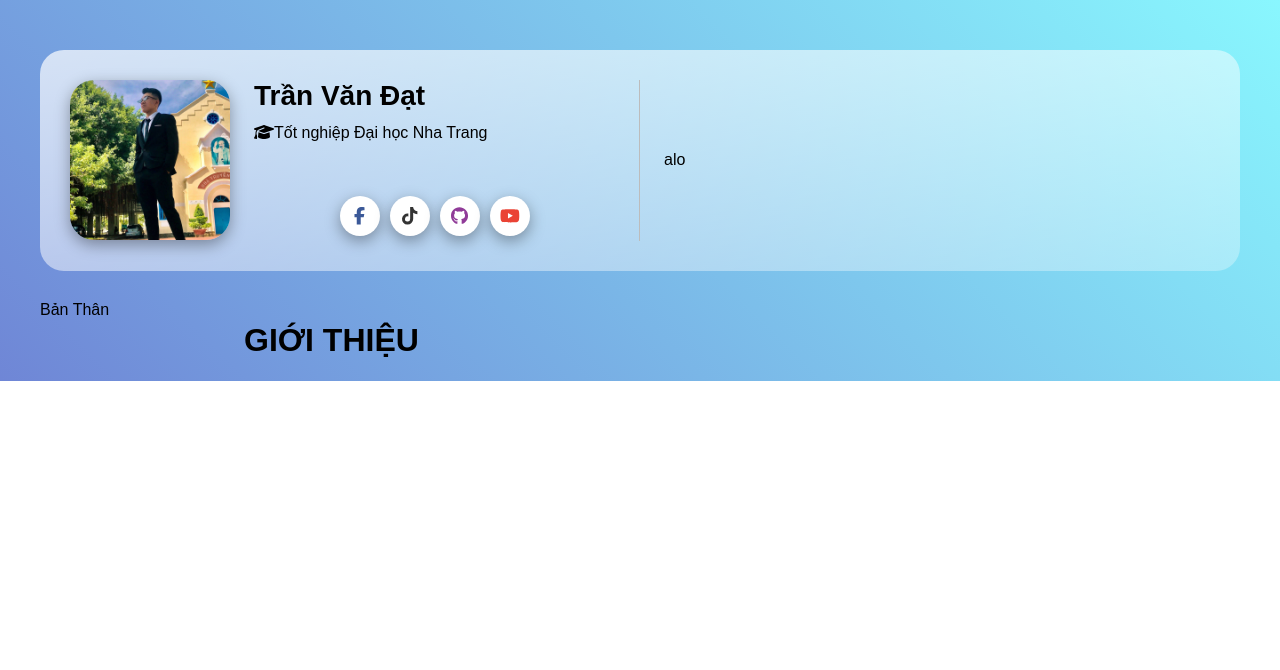
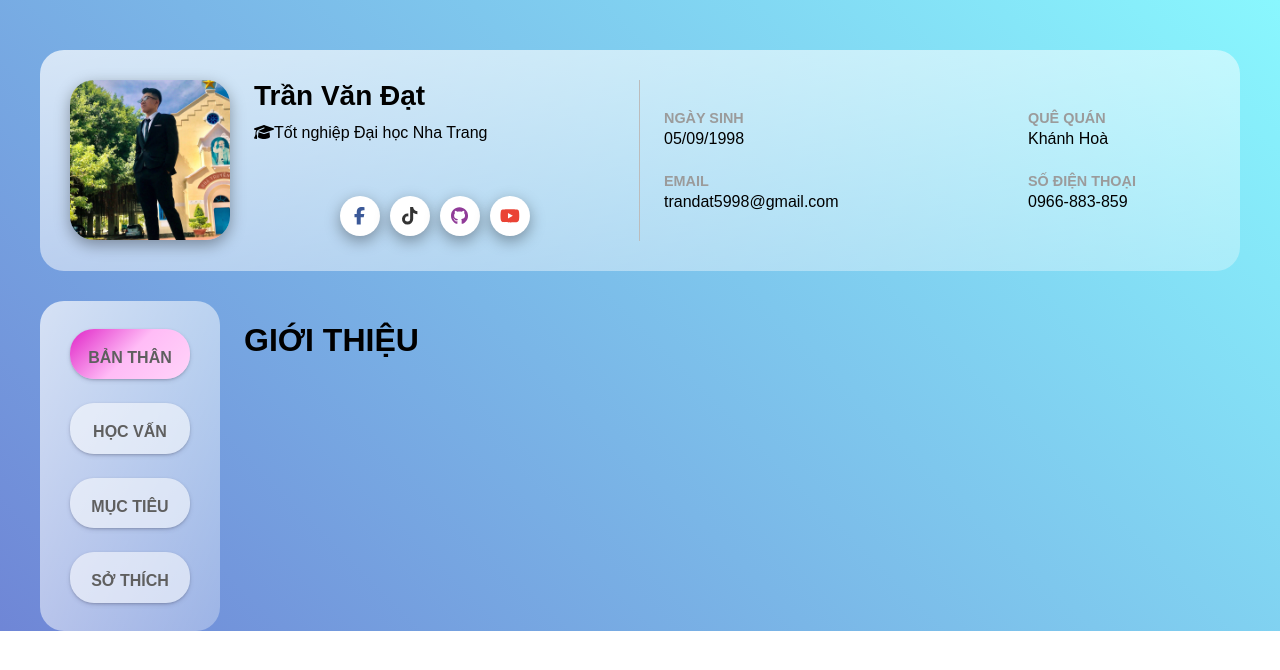
Before and after one commit to vandat598/profile, a React (Create React App) app: page / in a window 1280 px wide. Shown: the top 670 px of the page. Built offline with nearby package versions, Linux system fonts and the light colour scheme.

Commit message:
complete header info

```diff
--- a/src/component/GlobalStyles/GlobalStyles.scss
+++ b/src/component/GlobalStyles/GlobalStyles.scss
@@ -7,7 +7,7 @@
 }
 
 :root {
-    --content-radius: 24px;
+    --contain-radius: 24px;
 }
 
 body {
--- a/src/component/InfoHeader/InfoHeader.module.scss
+++ b/src/component/InfoHeader/InfoHeader.module.scss
@@ -1,9 +1,11 @@
+@import '../GlobalStyles/grid-library.scss';
+
 .info-header {
     display: flex;
     height: 221px;
     background: linear-gradient(to right bottom, rgba(255, 255, 255, 0.7), rgba(255, 255, 255, 0.3));
     padding: 30px;
-    border-radius: var(--content-radius);
+    border-radius: var(--contain-radius);
 
     .info-header_left {
         display: flex;
@@ -13,7 +15,7 @@
         .avatar {
             height: 160px;
             width: 160px;
-            border-radius: var(--content-radius);
+            border-radius: var(--contain-radius);
             box-shadow: rgb(0 0 0 / 35%) 0px 5px 15px;
         }
 
@@ -33,11 +35,11 @@
                 padding-top: 8px;
             }
 
-            .contact {
+            .Social-network {
                 margin-top: 45px;
                 text-align: center;
 
-                .contact-icon {
+                .SN-icon {
                     position: relative;
                     width: 40px;
                     height: 40px;
@@ -114,5 +116,17 @@
         display: flex;
         flex-direction: column;
         justify-content: center;
+
+        .contact {
+            margin: 12px 0;
+
+            .title {
+                font-weight: bold;
+                color: rgb(155, 155, 155);
+                text-transform: uppercase;
+                font-size: 0.9em;
+                padding-bottom: 4px;
+            }
+        }
     }
 }
--- a/src/component/InfoHeader/index.js
+++ b/src/component/InfoHeader/index.js
@@ -17,21 +17,21 @@ function InfoHeader() {
                         <FontAwesomeIcon icon={faGraduationCap} />
                         Tốt nghiệp Đại học Nha Trang
                     </div>
-                    <div className={cx('contact')}>
+                    <div className={cx('Social-network')}>
                         <a href="https://www.facebook.com/TVD598/" target="_blank" rel="noreferrer">
-                            <div className={cx('contact-icon')} style={{ '--bgColor': '#3B5998' }}>
+                            <div className={cx('SN-icon')} style={{ '--bgColor': '#3B5998' }}>
                                 <FontAwesomeIcon icon={faFacebookF} />
                                 <div className={cx('icon_popup')}>Facebook</div>
                             </div>
                         </a>
                         <a href="https://www.tiktok.com/@thewine99" target="_blank" rel="noreferrer">
-                            <div className={cx('contact-icon')} style={{ '--bgColor': '#333' }}>
+                            <div className={cx('SN-icon')} style={{ '--bgColor': '#333' }}>
                                 <FontAwesomeIcon icon={faTiktok} />
                                 <div className={cx('icon_popup')}>Tiktok</div>
                             </div>
                         </a>
                         <a href="https://github.com/vandat598?tab=repositories" target="_blank" rel="noreferrer">
-                            <div className={cx('contact-icon')} style={{ '--bgColor': '#903b98' }}>
+                            <div className={cx('SN-icon')} style={{ '--bgColor': '#903b98' }}>
                                 <FontAwesomeIcon icon={faGithub} />
                                 <div className={cx('icon_popup')}>Github</div>
                             </div>
@@ -41,7 +41,7 @@ function InfoHeader() {
                             target="_blank"
                             rel="noreferrer"
                         >
-                            <div className={cx('contact-icon')} style={{ '--bgColor': '#EA4335' }}>
+                            <div className={cx('SN-icon')} style={{ '--bgColor': '#EA4335' }}>
                                 <FontAwesomeIcon icon={faYoutube} />
                                 <div className={cx('icon_popup')}>Youtube</div>
                             </div>
@@ -49,7 +49,28 @@ function InfoHeader() {
                     </div>
                 </div>
             </div>
-            <div className={cx('info-header_right')}>alo</div>
+            <div className={cx('info-header_right')}>
+                <div className={cx('row')}>
+                    <div className={cx('contact', 'col', 'l-8')}>
+                        <div className={cx('title')}>NGÀY SINH</div>
+                        <p>05/09/1998</p>
+                    </div>
+                    <div className={cx('contact', 'col', 'l-4')}>
+                        <div className={cx('title')}>QUÊ QUÁN</div>
+                        <p>Khánh Hoà</p>
+                    </div>
+                </div>
+                <div className={cx('row')}>
+                    <div className={cx('contact', 'col', 'l-8')}>
+                        <div className={cx('title')}>EMAIL</div>
+                        <p>trandat5998@gmail.com</p>
+                    </div>
+                    <div className={cx('contact', 'col', 'l-4')}>
+                        <div className={cx('title')}>SỐ ĐIỆN THOẠI</div>
+                        <p>0966-883-859</p>
+                    </div>
+                </div>
+            </div>
         </div>
     );
 }
--- a/src/component/Sidebar/Sidebar.module.scss
+++ b/src/component/Sidebar/Sidebar.module.scss
@@ -1,4 +1,41 @@
 @import '../GlobalStyles/grid-library.scss';
 
 .sidebar {
+    .nav {
+        border-radius: var(--contain-radius);
+        padding: 30px;
+        background: linear-gradient(to right bottom, rgba(255, 255, 255, 0.7), rgba(255, 255, 255, 0.3));
+
+        display: flex;
+        flex-direction: column;
+        justify-content: space-evenly;
+        align-items: center;
+        list-style-type: none;
+        padding: 16px;
+        // transition: all 2s ease-in 3s;
+
+        .nav-item {
+            position: relative;
+            width: 120px;
+            padding: 12px 0;
+            margin: 12px 0;
+            border-radius: var(--contain-radius);
+            background: rgba(255, 255, 255, 0.55);
+            cursor: pointer;
+            overflow: hidden;
+            box-shadow: rgb(50 50 93 / 25%) 0px 2px 5px -1px, rgb(0 0 0 / 30%) 0px 1px 3px -1px;
+            transition: box-shadow 0.4s linear;
+            text-align: center;
+
+            .title {
+                font-weight: bold;
+                padding-top: 8px;
+                color: rgb(95, 95, 95);
+            }
+        }
+
+        .active {
+            background: linear-gradient(135deg, rgb(224, 37, 199), rgb(255, 188, 246), rgb(255, 212, 249));
+        }
+    }
 }
--- a/src/component/Sidebar/index.js
+++ b/src/component/Sidebar/index.js
@@ -1,10 +1,28 @@
 import classNames from 'classnames/bind';
 import styles from './Sidebar.module.scss';
+import logo from '~/assets/images/8-account-outline.png';
 
 const cx = classNames.bind(styles);
 
 function Sidebar() {
-    return <div className={cx('sidebar', 'col', 'l-2')}>Bản Thân</div>;
+    return (
+        <div className={cx('sidebar', 'col', 'l-2')}>
+            <ul className={cx('nav')}>
+                <li className={cx('nav-item', 'active')}>
+                    <div className={cx('title')}>BẢN THÂN</div>
+                </li>
+                <li className={cx('nav-item')}>
+                    <div className={cx('title')}>HỌC VẤN</div>
+                </li>
+                <li className={cx('nav-item')}>
+                    <div className={cx('title')}>MỤC TIÊU</div>
+                </li>
+                <li className={cx('nav-item')}>
+                    <div className={cx('title')}>SỞ THÍCH</div>
+                </li>
+            </ul>
+        </div>
+    );
 }
 
 export default Sidebar;
```
Also changed, not shown: src/assets/images/8-account-outline.png (added).
